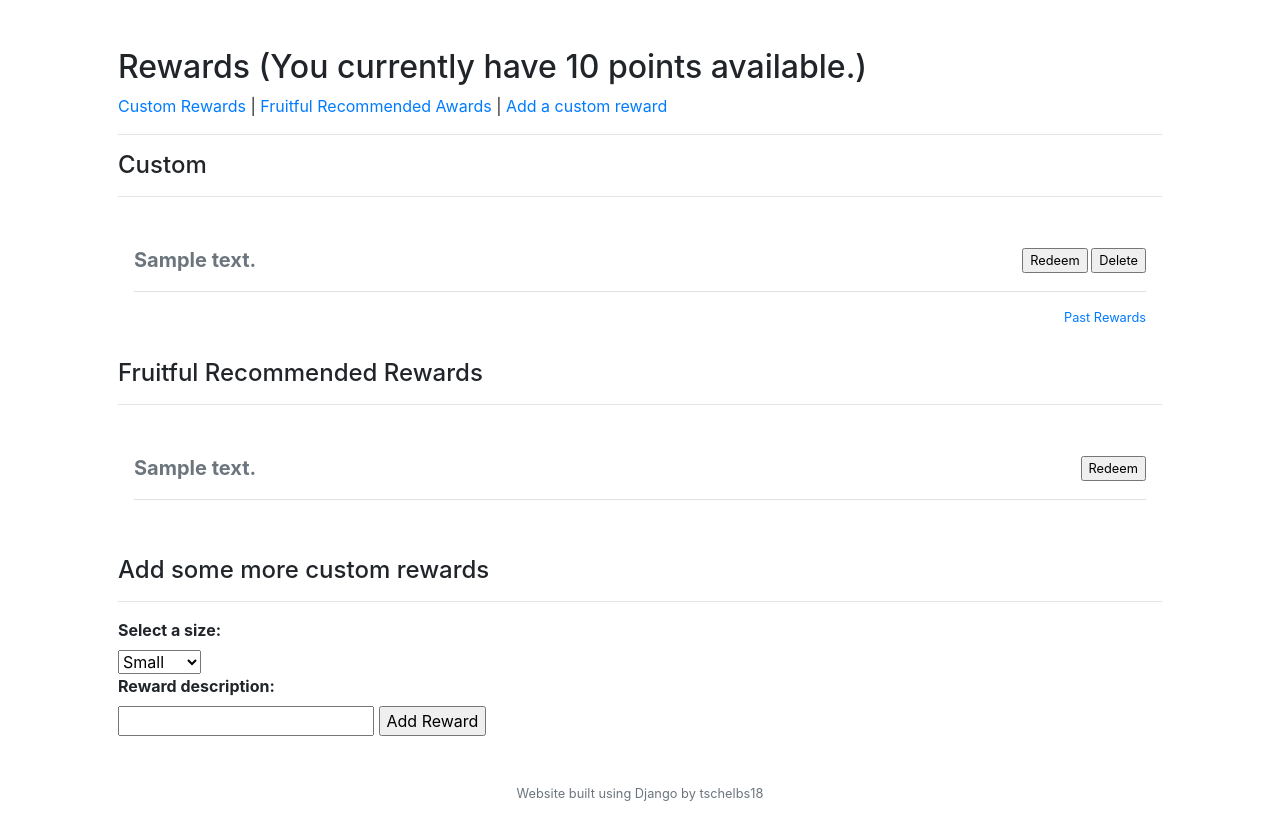
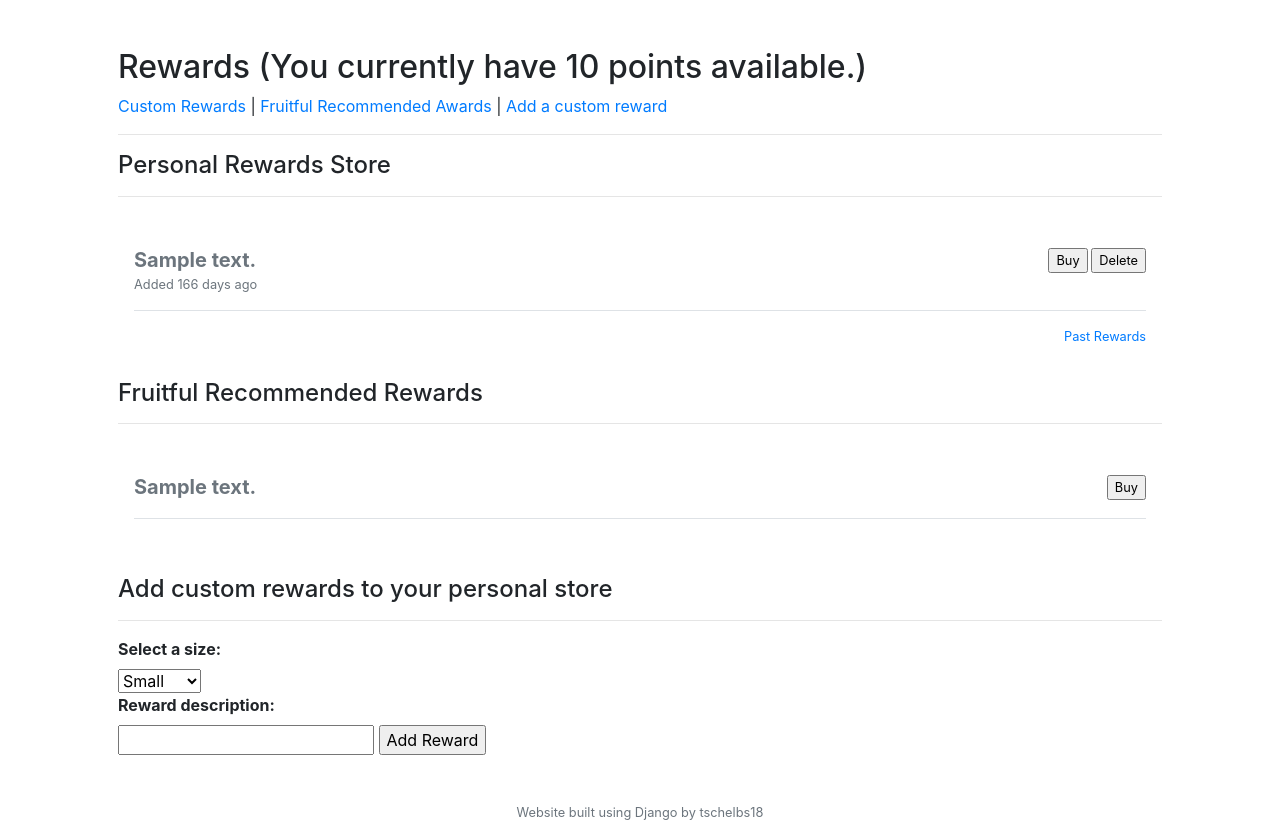
Before and after one commit to tschelbs18/fruitful, a Django app: page /rewards in a window 1280 px wide. Shown: the part 64-886 px from the top of the page. Before the commit the page ends 865 px from the top, so only its background shows below. Run offline with Django 3.2, Linux system fonts and the light colour scheme; a user stored in the database is signed in; tables that the repository leaves empty hold one stand-in row (values such as "Sample post"); some libraries are stand-ins or nearby versions.

Commit message:
Added scoreboards and reward/task formatting

```diff
--- a/tasks/models.py
+++ b/tasks/models.py
@@ -1,5 +1,6 @@
 from django.db import models
 from django.contrib.auth import get_user_model
+from datetime import datetime, timezone
 
 # Create your models here.
 class UserProfile(models.Model):
@@ -40,6 +41,12 @@ class UserTask(models.Model):
       get_user_model(),
       on_delete=models.CASCADE)
 
+    def get_past_days_added(self):
+        return (datetime.now(timezone.utc) - self.created_dt).days
+
+    def get_past_days_completed(self):
+        return (datetime.now(timezone.utc) - self.last_updated_dt).days
+
     def get_points(self):
         points_map = {
             'Small': 100,
@@ -74,6 +81,12 @@ class UserReward(models.Model):
       get_user_model(),
       on_delete=models.CASCADE)
 
+    def get_past_days_added(self):
+     return (datetime.now(timezone.utc) - self.created_dt).days
+
+    def get_past_days_completed(self):
+     return (datetime.now(timezone.utc) - self.last_updated_dt).days
+
     def get_points(self):
         points_map = {
             'Small': 100,
--- a/tasks/templates/tasks/index.html
+++ b/tasks/templates/tasks/index.html
@@ -12,6 +12,6 @@
   <p class="p_center">
     Fruitful is a productivity helper built to maximize your daily activity while working remotely or on your computer in general.
     <br>
-    Click Login if you have an account already or register to sign up for one.
+    Click <a href="/login">login</a> if you have an account already or <a href="/register">register</a> to sign up for one.
   </p>
 {% endblock %}
--- a/tasks/templates/tasks/rewards.html
+++ b/tasks/templates/tasks/rewards.html
@@ -11,10 +11,10 @@
   <a href="#add_custom_head">Add a custom reward</a>
   </div>
   <hr>
-  <h4>Custom</h4>
+  <h4 id="custom_head">Personal Rewards Store</h4>
   <hr>
   {% if custom_rewards %}
-  <div class="my-3 p-3 bg-white rounded box-shadow" id="custom_head">
+  <div class="my-3 p-3 bg-white rounded box-shadow">
     {% for reward in custom_rewards %}
     <div class="media text-muted pt-3">
       {% if reward.size == "Small" %}
@@ -32,7 +32,7 @@
               style="display:inline"
               method="post">
               {% csrf_token %}
-              <input type="submit" class="complete_btn" value="Redeem"/>
+              <input type="submit" class="complete_btn" value="Buy"/>
             </form>
             <form action="/delete_reward/{{reward.id}}/"
               style="display:inline"
@@ -42,7 +42,7 @@
             </form>
           </span>
         </div>
-        <span class="d-block"></span>
+        <span class="d-block">Added {{ reward.get_past_days_added }} days ago</span>
       </div>
     </div>
     {% endfor %}
@@ -75,7 +75,7 @@
               style="display:inline"
               method="post">
               {% csrf_token %}
-              <input type="submit" class="complete_btn" value="Redeem"/>
+              <input type="submit" class="complete_btn" value="Buy"/>
             </form>
           </span>
         </div>
@@ -84,7 +84,7 @@
     {% endfor %}
   </div>
   <br>
-  <h4 id="add_custom_head">Add some more custom rewards</h4>
+  <h4 id="add_custom_head">Add custom rewards to your personal store</h4>
   <hr>
   <form action="/rewards/add" method="post">
       {% csrf_token %}
--- a/tasks/templates/tasks/tasks.html
+++ b/tasks/templates/tasks/tasks.html
@@ -35,7 +35,7 @@
             </form>
           </span>
         </div>
-        <span class="d-block">Added X days ago</span>
+        <span class="d-block">Added {{ task.get_past_days_added }} days ago</span>
       </div>
     </div>
     {% endfor %}
--- a/tasks/views.py
+++ b/tasks/views.py
@@ -208,10 +208,13 @@ def past_rewards_view(request):
         return render(request, "tasks/login.html")
 
 def scoreboard_total_view(request):
-    pass
+    context = {
+        "leaders": UserProfile.objects.order_by('total_points')[:25]
+    }
+    return render(request, "tasks/total_scoreboard.html", context)
 
 def scoreboard_daily_view(request):
-    pass
+    return render(request, "tasks/daily_scoreboard.html")
 
 def about_view(request):
     return render(request, "tasks/about.html")
```
Also changed, not shown: tasks/templates/tasks/daily_scoreboard.html (added, +12 -0 lines), tasks/templates/tasks/past_rewards.html (+20 -3 lines), tasks/templates/tasks/past_tasks.html (+20 -3 lines), tasks/templates/tasks/total_scoreboard.html (added, +15 -0 lines).
